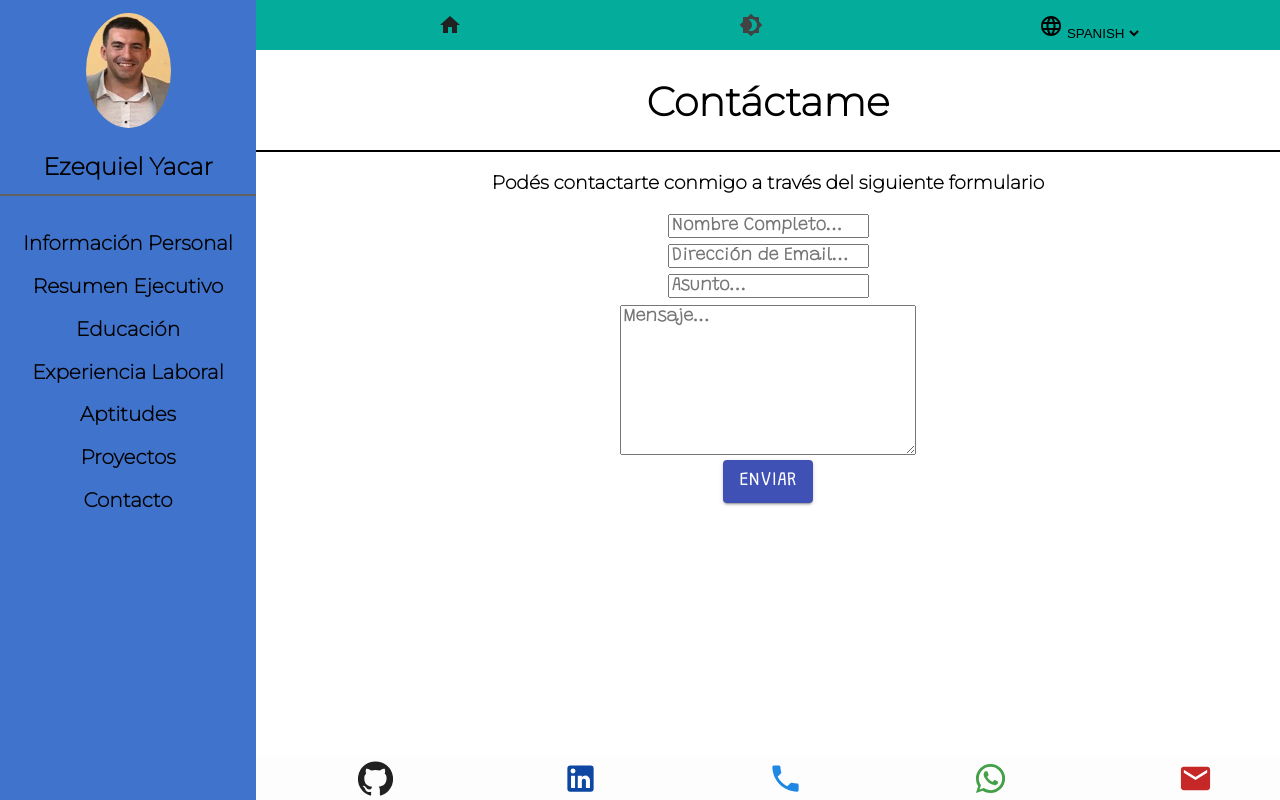
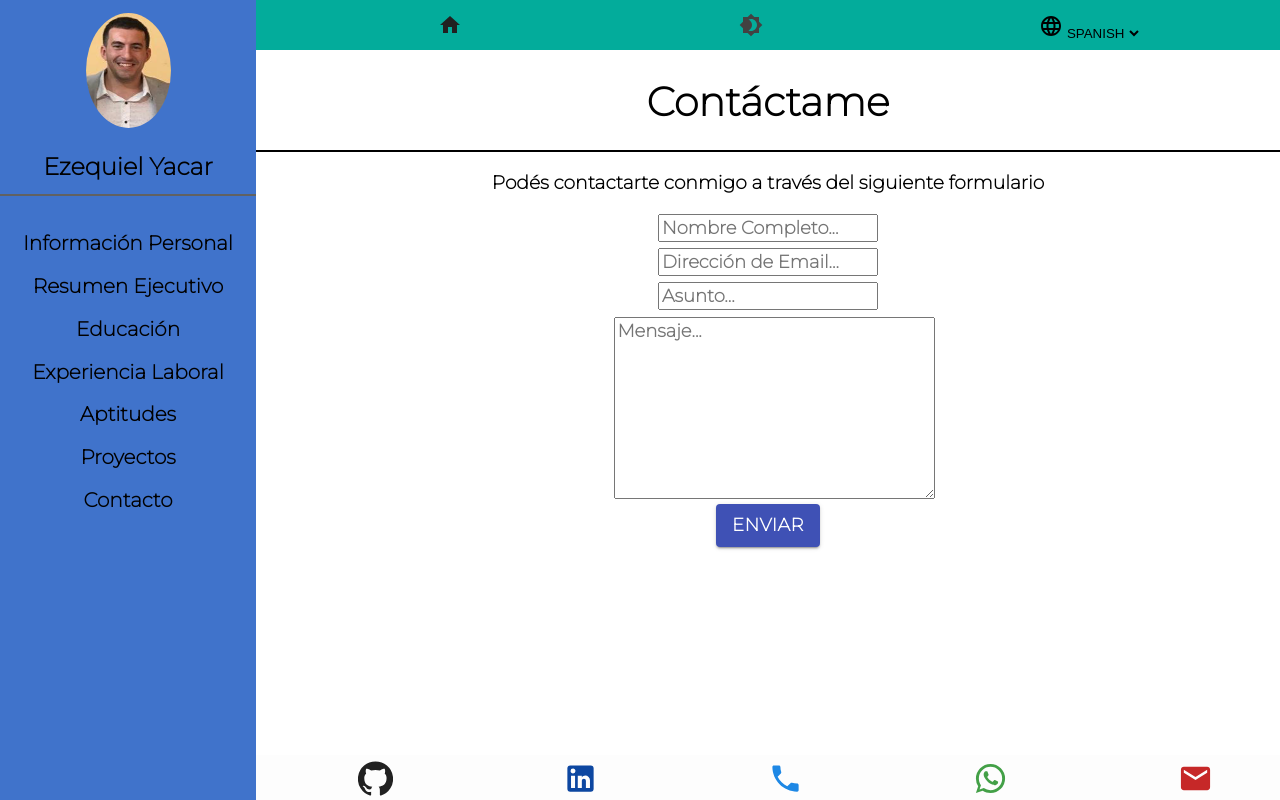
Before and after one commit to eyacar/CV-Resume, a React (Create React App) app: page /Contact in a window 1280 px wide. Built offline with nearby package versions, Linux system fonts and the light colour scheme; a web font is replaced by a local one.

Commit message:
Update Components.scss

```diff
--- a/src/components/Components.scss
+++ b/src/components/Components.scss
@@ -1,4 +1,5 @@
 @import url('https://fonts.googleapis.com/css2?family=Grandstander:wght@100&family=Trispace&display=swap');
+@import url('https://fonts.googleapis.com/css2?family=Montserrat:wght@200&display=swap');
 
 
 $w20: 20%;
@@ -39,7 +40,7 @@ h2{margin-left: 2%;}
 }
 
 .contact{ margin:2% auto; width: 30%; animation-duration: 2s; animation-name: exp; form{ width: 100%; text-align: center; input{display: block;margin: 2% auto;}}}
-.contact *{font-family: 'Grandstander', cursive; font-size: 18px; font-weight: bolder;}
+.contact *{font-family: 'Montserrat', sans-serif; font-size: 18px; font-weight: bolder;}
 }
 
 @media (min-height:1000px){
```
